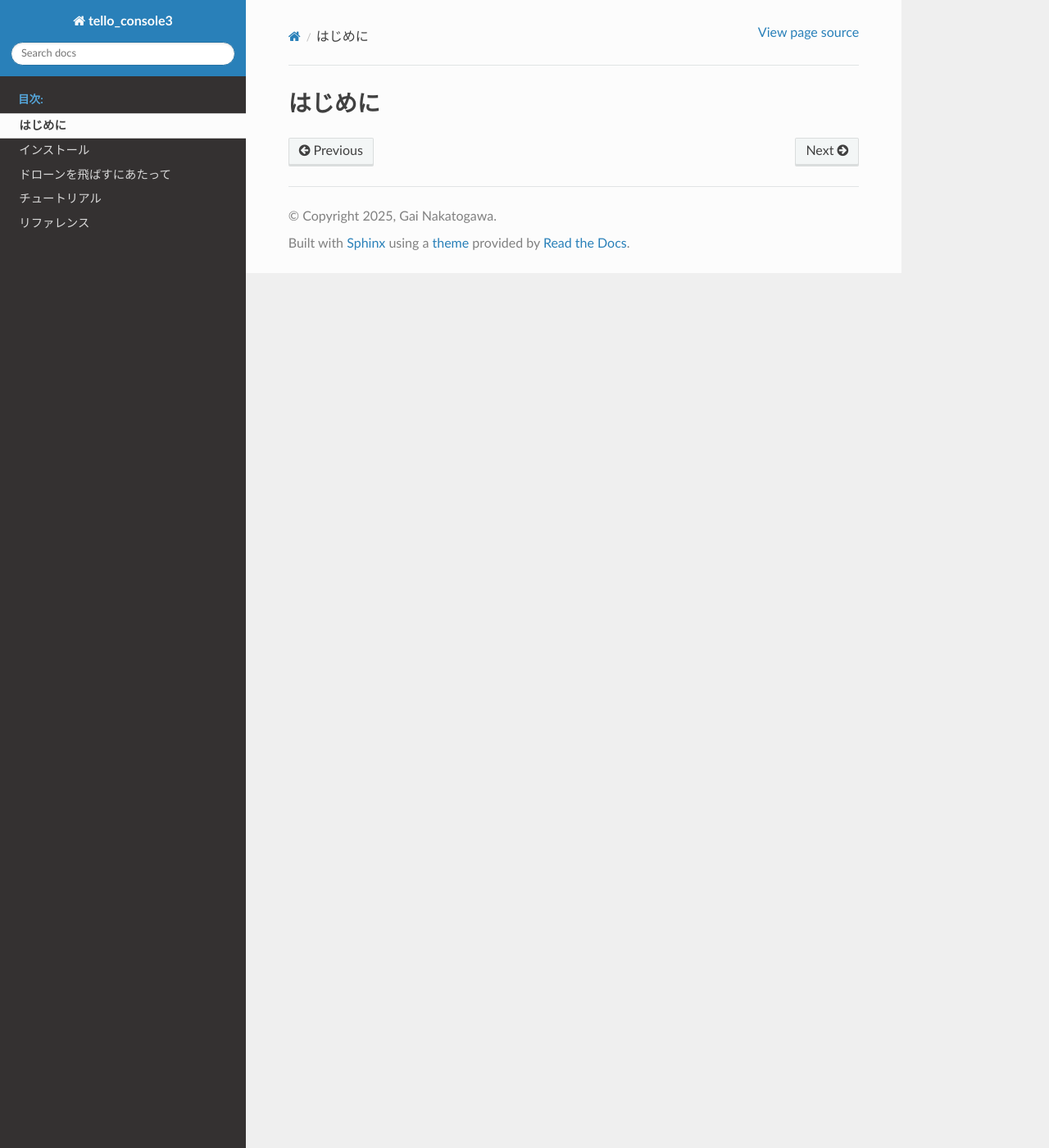
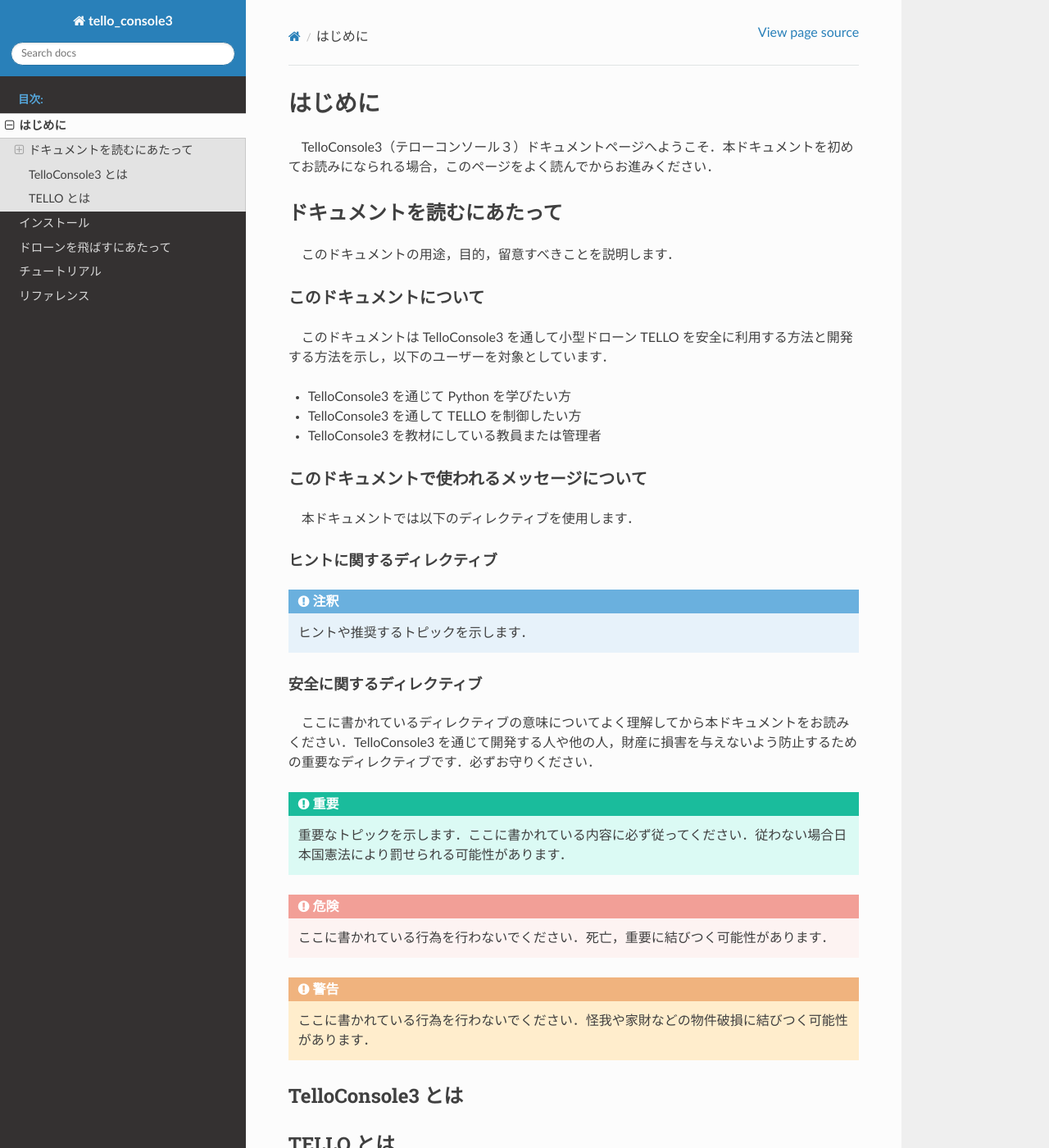
Before and after one commit to GAI-313/tello_console3.io, a Sphinx documentation site: the page built from docs/source/about.rst, in a window 1280 px wide and 1400 px high. Shown: the whole window at 82% size. Built offline with Sphinx 7.4.7 and the Read the Docs theme 3.1.0, drawn with Linux system fonts in a browser that asks for light colours.

Commit message:
Add this docs description

```diff
--- a/docs/source/about.rst
+++ b/docs/source/about.rst
@@ -1,3 +1,54 @@
 ========
 はじめに
 ========
+
+　TelloConsole3（テローコンソール３）ドキュメントページへようこそ．本ドキュメントを初めてお読みになられる場合，このページをよく読んでからお進みください．
+
+ドキュメントを読むにあたって
+===================================================================================
+　このドキュメントの用途，目的，留意すべきことを説明します．
+
+このドキュメントについて
+-----------------------------------------------------------------------------------
+　このドキュメントは TelloConsole3 を通して小型ドローン TELLO を安全に利用する方法と開発する方法を示し，以下のユーザーを対象としています．
+
+* TelloConsole3 を通じて Python を学びたい方
+* TelloConsole3 を通して TELLO を制御したい方
+* TelloConsole3 を教材にしている教員または管理者
+
+
+
+このドキュメントで使われるメッセージについて
+-----------------------------------------------------------------------------------
+　本ドキュメントでは以下のディレクティブを使用します．
+
+
+ヒントに関するディレクティブ
+^^^^^^^^^^^^^^^^^^^^^^^^^^^^^^^^^^^^^^^^^^^^^^^^^^^^^^^^^^^^^^^^^^^^^^^^^^^^^^^^^^^
+.. note::
+    ヒントや推奨するトピックを示します．
+
+
+安全に関するディレクティブ
+^^^^^^^^^^^^^^^^^^^^^^^^^^^^^^^^^^^^^^^^^^^^^^^^^^^^^^^^^^^^^^^^^^^^^^^^^^^^^^^^^^^
+
+　ここに書かれているディレクティブの意味についてよく理解してから本ドキュメントをお読みください．TelloConsole3 を通じて開発する人や他の人，財産に損害を与えないよう防止するための重要なディレクティブです．必ずお守りください．
+
+.. important::
+    重要なトピックを示します．ここに書かれている内容に必ず従ってください．従わない場合日本国憲法により罰せられる可能性があります．
+
+
+.. danger::
+    ここに書かれている行為を行わないでください．死亡，重要に結びつく可能性があります．
+
+
+.. warning::
+    ここに書かれている行為を行わないでください．怪我や家財などの物件破損に結びつく可能性があります．
+
+
+TelloConsole3 とは
+===================================================================================
+
+
+TELLO とは
+===================================================================================
```
